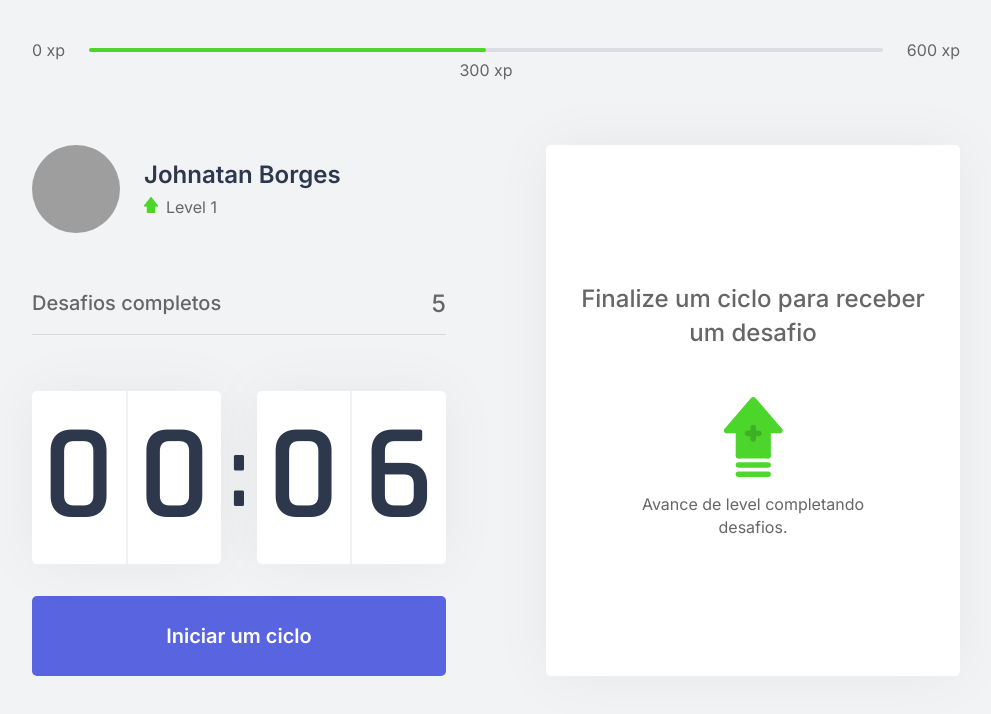
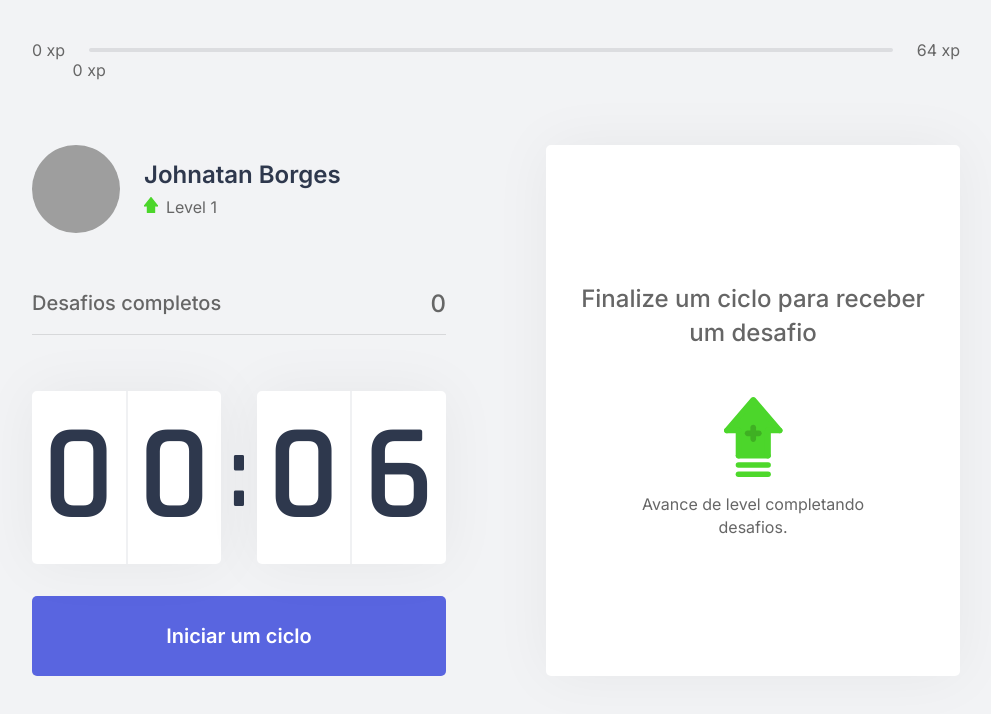
Before and after one commit to johnatanborges/next-level-week-4-react, a Next.js app: page / in a window 1280 px wide. Shown: the top 714 px of the page, without its empty margins (144-1135 px from the left). Built offline with nearby package versions, Linux system fonts and the light colour scheme; grey boxes are pictures that could not be loaded.

Commit message:
feat: using ChallengeContext

```diff
--- a/src/components/ChallengeBox.tsx
+++ b/src/components/ChallengeBox.tsx
@@ -3,7 +3,7 @@
 import styles from '../styles/components/ChallengeBox.module.css';
 
 export function ChallengeBox() {
-    const { activeChallenge } = useContext(ChallengesContext);
+    const { activeChallenge, resetChallenge } = useContext(ChallengesContext);
 
     return (
         <div className={styles.challengeBoxContainer}>
@@ -19,6 +19,7 @@
                         <button
                             className={styles.challengeFailedButton}
                             type="button"
+                            onClick={resetChallenge}
                         >
                             Falhei
                         </button>
--- a/src/components/CompletedChallenges.tsx
+++ b/src/components/CompletedChallenges.tsx
@@ -1,10 +1,14 @@
+import { useContext } from 'react';
+import { ChallengesContext } from '../contexts/ChallengesContext';
+
 import styles from '../styles/components/CompletedChallenges.module.css';
 
 export function CompletedChallenges() {
+    const { challengesCompleted } = useContext(ChallengesContext);
     return (
         <div className={styles.completedChallengesContainer}>
             <span>Desafios completos</span>
-            <span>5</span>
+            <span>{challengesCompleted}</span>
         </div>
     );
 }
--- a/src/components/ExperienceBar.tsx
+++ b/src/components/ExperienceBar.tsx
@@ -1,16 +1,23 @@
+import { useContext } from 'react';
+import { ChallengesContext } from '../contexts/ChallengesContext';
+
 import styles from '../styles/components/ExperienceBar.module.css';
 
 export function ExperienceBar() {
+    const {currentExperience, experienceToNextLevel} = useContext(ChallengesContext);
+
+    const percentToNextLevel = Math.round(currentExperience * 100) / experienceToNextLevel;
+
     return (
         <header className={styles.experienceBar}>
             <span>0 xp</span>
             <div>
-                <div style={{ width: '50%' }} />
-                <span className={styles.currentExperience} style={{ left: '50%'}}>
-                    300 xp
+                <div style={{ width: `${percentToNextLevel}%` }} />
+                <span className={styles.currentExperience} style={{ left: `${percentToNextLevel}%` }}>
+                    {currentExperience} xp
                 </span>
             </div>
-            <span>600 xp</span>
+            <span>{experienceToNextLevel} xp</span>
         </header>
     );
 }
--- a/src/contexts/ChallengesContext.tsx
+++ b/src/contexts/ChallengesContext.tsx
@@ -12,8 +12,10 @@
     currentExperience: number,
     challengesCompleted: number,
     activeChallenge: Challenge,
+    experienceToNextLevel: number;
     levelUp: () => void;
     startNewChallenge: () => void;
+    resetChallenge: () => void;
 }
 
 interface ChallengesProviderProps {
@@ -29,6 +31,8 @@
 
     const [activeChallenge, setActiveChallenge] = useState(null);
 
+    const experienceToNextLevel = Math.pow((level + 1) * 4, 2);
+
     const levelUp = () => {
         setLevel(level + 1);
     }
@@ -40,6 +44,10 @@
         setActiveChallenge(challenge);
     }
 
+    const resetChallenge =() => {
+        setActiveChallenge(null);
+    }
+
     return (
         <ChallengesContext.Provider
             value={{
@@ -47,8 +55,10 @@
                 currentExperience,
                 challengesCompleted,
                 activeChallenge,
+                experienceToNextLevel,
                 levelUp,
-                startNewChallenge
+                startNewChallenge,
+                resetChallenge
             }}
         >
             {children}
```
